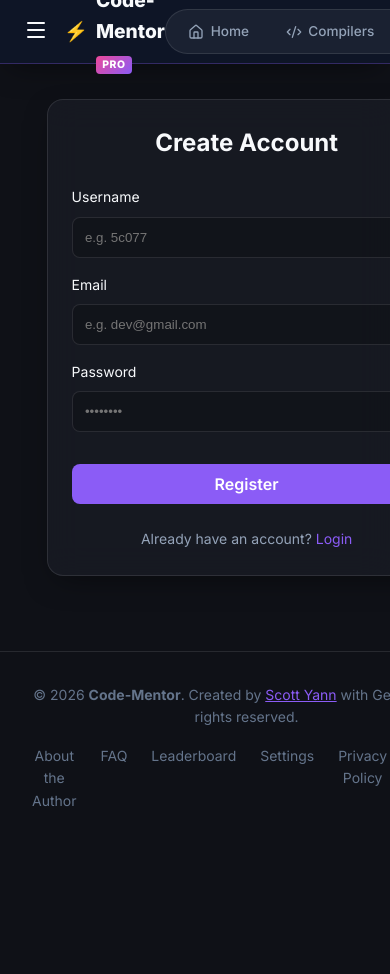
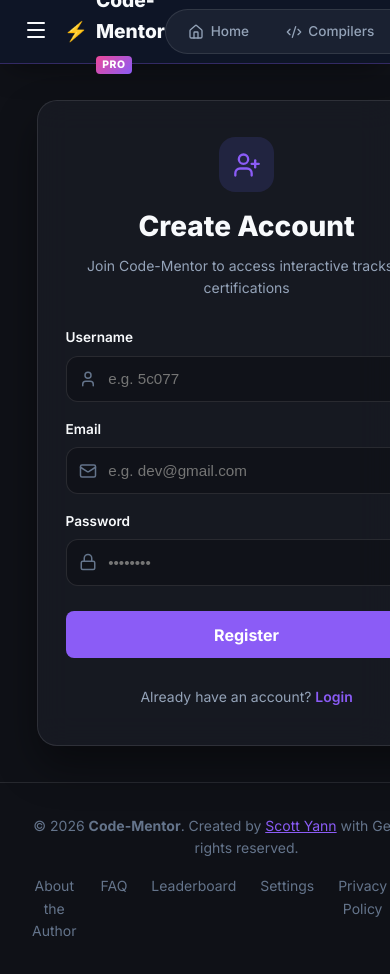
Before and after one commit to 5c077-ctrl/code-mentor, a Next.js app: page /register in a window 390 px wide. Shown: the top 974 px of the page. Before the commit the page ends 844 px from the top, so only its background shows below. Built offline with nearby package versions, Linux system fonts and the light colour scheme.

Commit message:
Redirect login and register directly to /courses, add 1-tap demo login button, and improve touch-friendly responsive UI for mobile and PC

```diff
--- a/src/app/(auth)/register/page.tsx
+++ b/src/app/(auth)/register/page.tsx
@@ -1,11 +1,11 @@
 'use client';
 
 import { useState } from 'react';
-import { useRouter } from 'next/navigation';
 import Link from 'next/link';
 import { useAuthStore } from '@/store/useAuthStore';
 import Card from '@/components/ui/Card';
 import Button from '@/components/ui/Button';
+import { UserPlus, User, Lock, Mail } from 'lucide-react';
 
 export default function RegisterPage() {
   const [email, setEmail] = useState('');
@@ -13,7 +13,6 @@ export default function RegisterPage() {
   const [password, setPassword] = useState('');
   const [error, setError] = useState('');
   const [loading, setLoading] = useState(false);
-  const router = useRouter();
   const checkAuth = useAuthStore(state => state.checkAuth);
 
   const handleSubmit = async (e: React.FormEvent) => {
@@ -37,76 +36,146 @@ export default function RegisterPage() {
 
       if (res.ok) {
         await checkAuth();
-        router.push('/dashboard');
+        // Redirect directly to courses page smoothly across Mobile & PC
+        window.location.href = '/courses';
       } else {
         setError(data.error || 'Registration failed');
+        setLoading(false);
       }
     } catch (err: any) {
       setError(err?.message || 'An unexpected connection error occurred');
-    } finally {
       setLoading(false);
     }
   };
 
   return (
-    <div style={{ display: 'flex', justifyContent: 'center', alignItems: 'center', minHeight: '60vh' }}>
-      <Card style={{ width: '100%', maxWidth: '400px' }}>
-        <h2 style={{ textAlign: 'center', marginBottom: '1.5rem' }}>Create Account</h2>
+    <div style={{
+      display: 'flex',
+      justifyContent: 'center',
+      alignItems: 'center',
+      minHeight: '75vh',
+      padding: '1rem',
+    }}>
+      <Card style={{
+        width: '100%',
+        maxWidth: '420px',
+        padding: '2.25rem 1.75rem',
+        borderRadius: '20px',
+        boxShadow: '0 20px 40px rgba(0,0,0,0.4)',
+      }}>
+        <div style={{ textAlign: 'center', marginBottom: '1.75rem' }}>
+          <div style={{
+            display: 'inline-flex',
+            padding: '0.85rem',
+            background: 'rgba(99, 102, 241, 0.15)',
+            borderRadius: '16px',
+            marginBottom: '0.75rem',
+            color: 'var(--accent-primary)',
+          }}>
+            <UserPlus size={28} />
+          </div>
+          <h1 style={{ fontSize: '1.75rem', fontWeight: 800, margin: '0 0 0.35rem 0' }}>Create Account</h1>
+          <p style={{ color: 'var(--text-secondary)', fontSize: '0.875rem', margin: 0 }}>
+            Join Code-Mentor to access interactive tracks & certifications
+          </p>
+        </div>
+
         {error && (
           <div style={{
             color: '#ef4444',
-            background: 'rgba(239, 68, 68, 0.1)',
+            background: 'rgba(239, 68, 68, 0.12)',
             border: '1px solid rgba(239, 68, 68, 0.3)',
-            padding: '0.75rem',
-            borderRadius: '8px',
-            marginBottom: '1rem',
+            padding: '0.85rem',
+            borderRadius: '12px',
+            marginBottom: '1.25rem',
             fontSize: '0.875rem',
-            textAlign: 'center'
+            textAlign: 'center',
+            fontWeight: 500,
           }}>
             {error}
           </div>
         )}
 
-        <form onSubmit={handleSubmit} style={{ display: 'flex', flexDirection: 'column', gap: '1rem' }}>
+        <form onSubmit={handleSubmit} style={{ display: 'flex', flexDirection: 'column', gap: '1.1rem' }}>
           <div>
-            <label style={{ display: 'block', marginBottom: '0.5rem', fontSize: '0.875rem' }}>Username</label>
+            <label style={{ display: 'block', marginBottom: '0.4rem', fontSize: '0.85rem', fontWeight: 600 }}>Username</label>
+            <div style={{ position: 'relative', display: 'flex', alignItems: 'center' }}>
+              <User size={18} style={{ position: 'absolute', left: '0.85rem', color: 'var(--text-muted)' }} />
               <input
                 type="text"
                 value={username}
                 onChange={(e) => setUsername(e.target.value)}
                 required
                 placeholder="e.g. 5c077"
-              style={{ width: '100%', padding: '0.75rem', borderRadius: '8px', background: 'rgba(0,0,0,0.2)', border: '1px solid var(--glass-border)', color: 'white' }}
+                style={{
+                  width: '100%',
+                  padding: '0.85rem 0.85rem 0.85rem 2.6rem',
+                  borderRadius: '12px',
+                  background: 'rgba(0,0,0,0.25)',
+                  border: '1px solid var(--glass-border)',
+                  color: 'white',
+                  fontSize: '0.95rem',
+                  outline: 'none',
+                }}
               />
             </div>
+          </div>
+
           <div>
-            <label style={{ display: 'block', marginBottom: '0.5rem', fontSize: '0.875rem' }}>Email</label>
+            <label style={{ display: 'block', marginBottom: '0.4rem', fontSize: '0.85rem', fontWeight: 600 }}>Email</label>
+            <div style={{ position: 'relative', display: 'flex', alignItems: 'center' }}>
+              <Mail size={18} style={{ position: 'absolute', left: '0.85rem', color: 'var(--text-muted)' }} />
               <input
                 type="email"
                 value={email}
                 onChange={(e) => setEmail(e.target.value)}
                 required
                 placeholder="e.g. dev@gmail.com"
-              style={{ width: '100%', padding: '0.75rem', borderRadius: '8px', background: 'rgba(0,0,0,0.2)', border: '1px solid var(--glass-border)', color: 'white' }}
+                style={{
+                  width: '100%',
+                  padding: '0.85rem 0.85rem 0.85rem 2.6rem',
+                  borderRadius: '12px',
+                  background: 'rgba(0,0,0,0.25)',
+                  border: '1px solid var(--glass-border)',
+                  color: 'white',
+                  fontSize: '0.95rem',
+                  outline: 'none',
+                }}
               />
             </div>
+          </div>
+
           <div>
-            <label style={{ display: 'block', marginBottom: '0.5rem', fontSize: '0.875rem' }}>Password</label>
+            <label style={{ display: 'block', marginBottom: '0.4rem', fontSize: '0.85rem', fontWeight: 600 }}>Password</label>
+            <div style={{ position: 'relative', display: 'flex', alignItems: 'center' }}>
+              <Lock size={18} style={{ position: 'absolute', left: '0.85rem', color: 'var(--text-muted)' }} />
               <input
                 type="password"
                 value={password}
                 onChange={(e) => setPassword(e.target.value)}
                 required
                 placeholder="••••••••"
-              style={{ width: '100%', padding: '0.75rem', borderRadius: '8px', background: 'rgba(0,0,0,0.2)', border: '1px solid var(--glass-border)', color: 'white' }}
+                style={{
+                  width: '100%',
+                  padding: '0.85rem 0.85rem 0.85rem 2.6rem',
+                  borderRadius: '12px',
+                  background: 'rgba(0,0,0,0.25)',
+                  border: '1px solid var(--glass-border)',
+                  color: 'white',
+                  fontSize: '0.95rem',
+                  outline: 'none',
+                }}
               />
             </div>
-          <Button type="submit" fullWidth disabled={loading} style={{ marginTop: '1rem' }}>
-            {loading ? 'Creating account...' : 'Register'}
+          </div>
+
+          <Button type="submit" fullWidth disabled={loading} style={{ marginTop: '0.5rem', padding: '0.85rem', fontSize: '1rem', fontWeight: 700 }}>
+            {loading ? 'Creating Account & Redirecting...' : 'Register'}
           </Button>
         </form>
-        <p style={{ textAlign: 'center', marginTop: '1.5rem', fontSize: '0.875rem', color: 'var(--text-secondary)' }}>
-          Already have an account? <Link href="/login" style={{ color: 'var(--accent-primary)' }}>Login</Link>
+
+        <p style={{ textAlign: 'center', marginTop: '1.75rem', fontSize: '0.875rem', color: 'var(--text-secondary)', margin: '1.75rem 0 0 0' }}>
+          Already have an account? <Link href="/login" style={{ color: 'var(--accent-primary)', fontWeight: 600 }}>Login</Link>
         </p>
       </Card>
     </div>
```
Also changed, not shown: src/app/(auth)/login/page.tsx (+118 -24 lines). Lines whose indentation alone changed are shown as unchanged.
